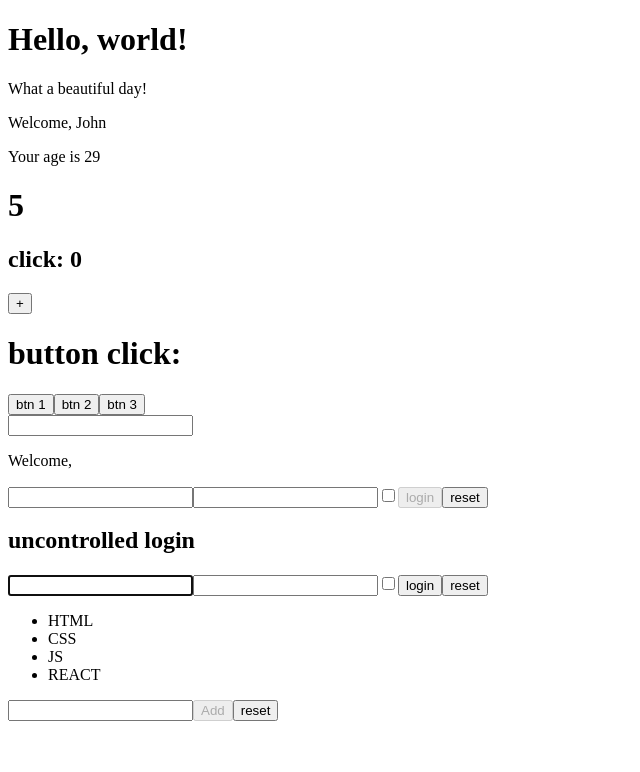
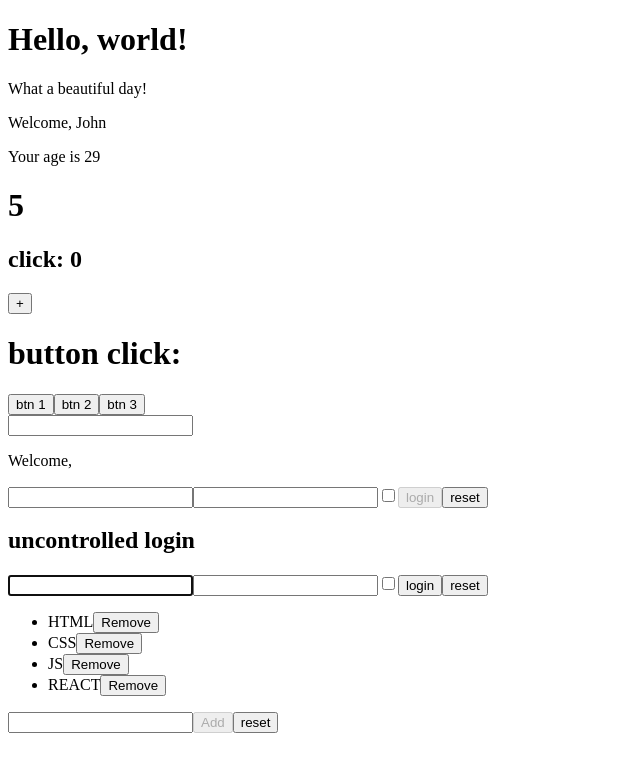
Before and after one commit to Parry93/react-exercises, a React (Create React App) app: page / in a window 1280 px wide. Shown: the top 772 px of the page, without its empty margins (0-640 px from the left). Built offline with nearby package versions, Linux system fonts and the light colour scheme.

Commit message:
lists-06

```diff
--- a/src/TodoList.js
+++ b/src/TodoList.js
@@ -25,11 +25,18 @@ class TodoList extends React.Component{
 			items: []
 		});
     }
+    handleRemove = (event, remove) => {
+        console.log(event.target, event.target.index)
+        this.setState((state)=> {
+            return{items: state.items.filter((items, index)=> index!==Number(remove))}
+        })
+    }
+
 
     render(){
         return(
             <>
-            <ul>{this.state.items.map((items, index) => <li key={index}>{items}</li>)}</ul>
+            <ul>{this.state.items.map((item, index)=><li key={item + index}>{item}<button type='button' onClick={(event)=>{this.handleRemove(event, index)}} >Remove</button></li>)}</ul>
             <input name='todo' type='text' onChange={this.handleInput} value={this.state.newList} ></input>
         <button type='button' onClick={this.handleBtn} disabled={this.state.addBtn}>Add </button>
          <button onClick={this.handleBtnReset}>reset</button>
```
